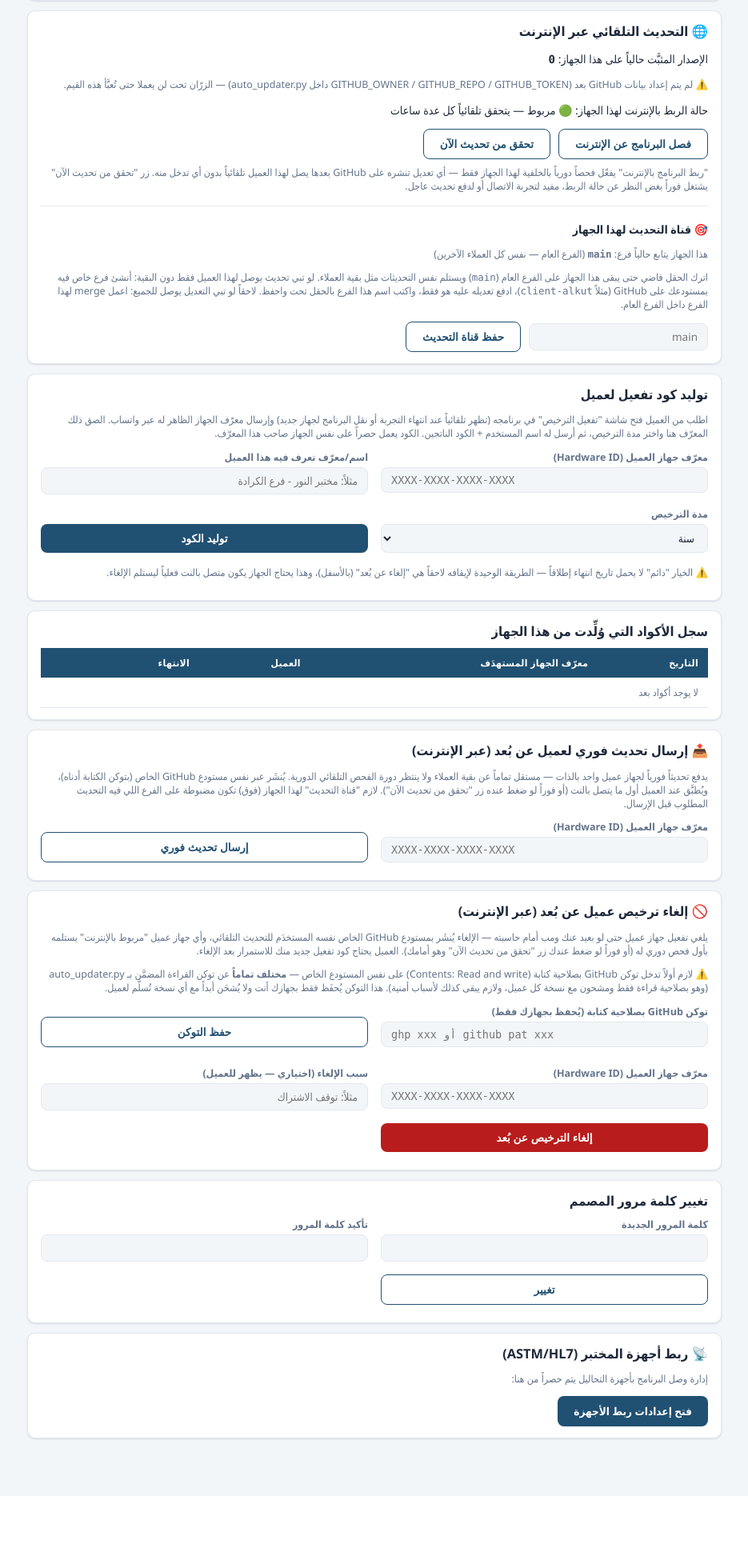
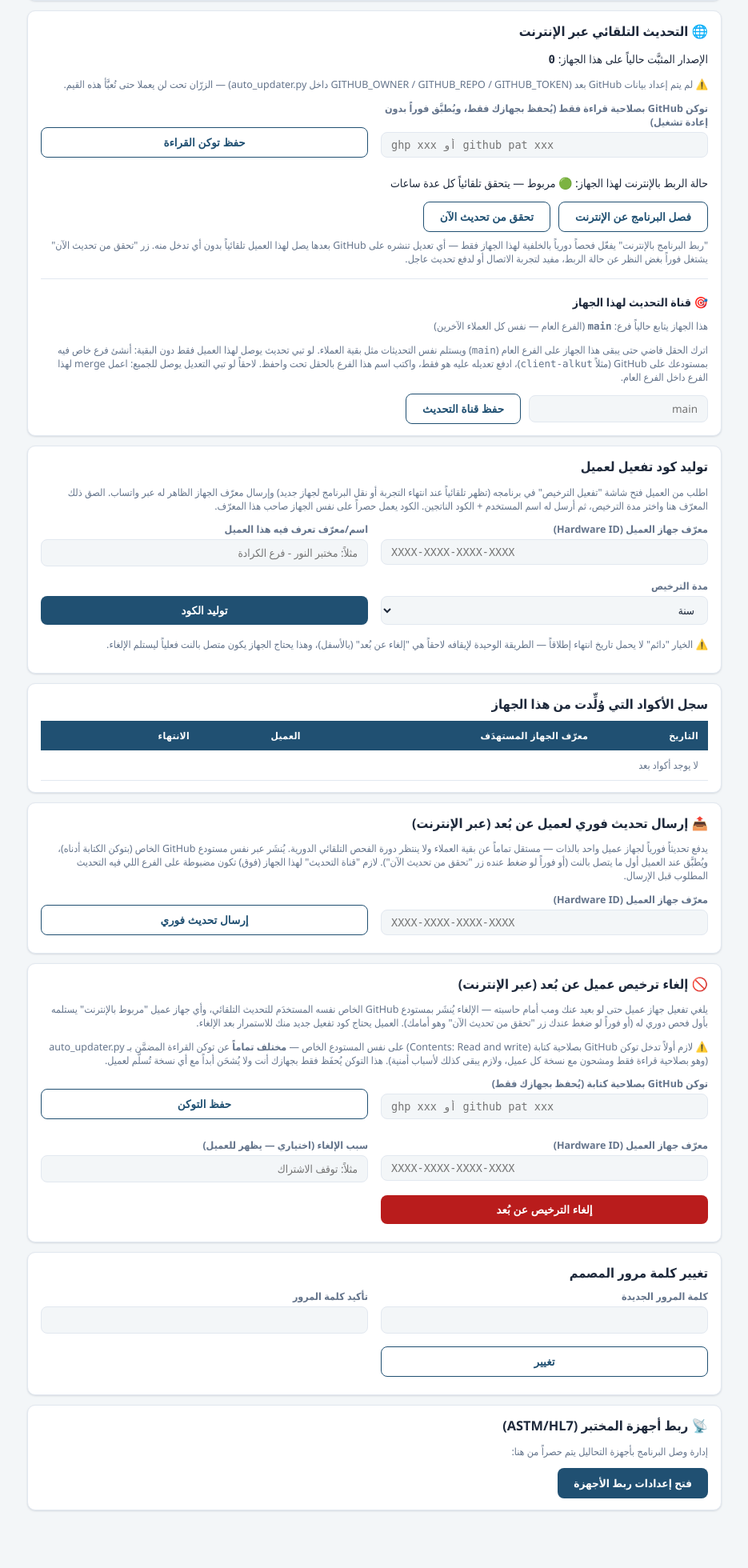
Before and after one commit to sesahmed95-web/-lis-system-updates, a Flask app: page /designer in a window 1280 px wide. Shown: the part 349-2309 px from the top of the page at 80% size, without its empty margins (172-1107 px from the left). Before the commit the page ends 2150 px from the top, so only its background shows below. Run offline with Flask 3, Linux system fonts and the light colour scheme; the visitor is signed in with stand-in values (Sample User, id 1); data comes from the database, SQL or seed files in the repository; data that the repository does not hold is empty; parts of the project's set-up code (start-up, migrations or seed data) failed here and were passed over.

Commit message:
إضافة حقل توكن القراءة بلوحة المصمم

```diff
--- a/templates/designer/panel.html
+++ b/templates/designer/panel.html
@@ -22,7 +22,15 @@
   {% if not update_info.configured %}
   <p class="muted">⚠️ لم يتم إعداد بيانات GitHub بعد (GITHUB_OWNER / GITHUB_REPO / GITHUB_TOKEN داخل auto_updater.py) — الزرّان تحت لن يعملا حتى تُعبَّأ هذه القيم.</p>
   {% endif %}
-
+  <form method="POST" action="{{ url_for('designer_save_github_read_token') }}" class="form-grid" style="margin:12px 0;">
+    <div class="form-field">
+      <label>توكن GitHub بصلاحية قراءة فقط (يُحفظ بجهازك فقط، ويُطبَّق فوراً بدون إعادة تشغيل)</label>
+      <input type="password" name="github_read_token" value="{{ github_read_token }}" placeholder="ghp_xxx أو github_pat_xxx" style="direction:ltr; font-family:monospace;">
+    </div>
+    <div class="form-field" style="align-self:end;">
+      <button class="btn secondary" type="submit">حفظ توكن القراءة</button>
+    </div>
+  </form>
   <p>
     حالة الربط بالإنترنت لهذا الجهاز:
     {% if update_info.enabled %}🟢 مربوط — يتحقق تلقائياً كل عدة ساعات{% else %}⚪ غير مربوط — لن يتحقق من أي تحديث تلقائياً{% endif %}
```
